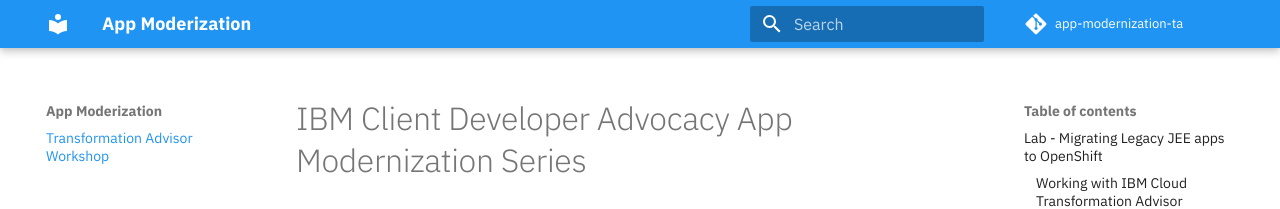
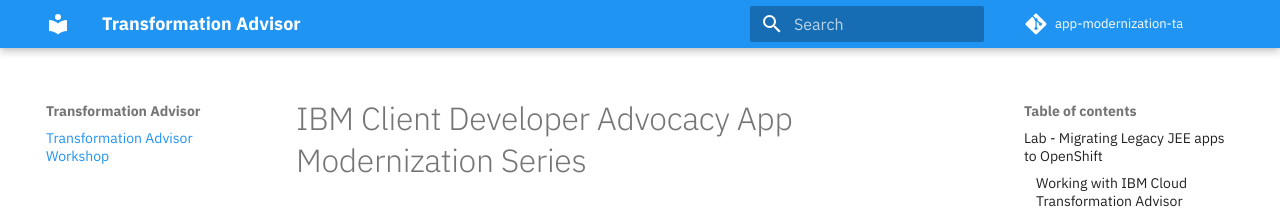
Before and after one commit to IBMAppModernization/app-modernization-ta-explore-lab-openshift4, an MkDocs documentation site: the page built from workshop/README.md, in a window 1280 px wide. Shown: the top 209 px of the page. Built offline with MkDocs 1.6.1 and Material for MkDocs 9.7.7, drawn with Linux system fonts in a browser that asks for light colours; comment, search, counter and statistics services are not loaded.

Commit message:
Update mkdocs.yml

```diff
--- a/mkdocs.yml
+++ b/mkdocs.yml
@@ -1,5 +1,5 @@
 # Project information
-site_name: App Moderization
+site_name: Transformation Advisor
 site_url: https://ibmappmodernization.github.io/app-modernization-ta-explore-lab-openshift4
 site_author: IBM Developer
 
```
